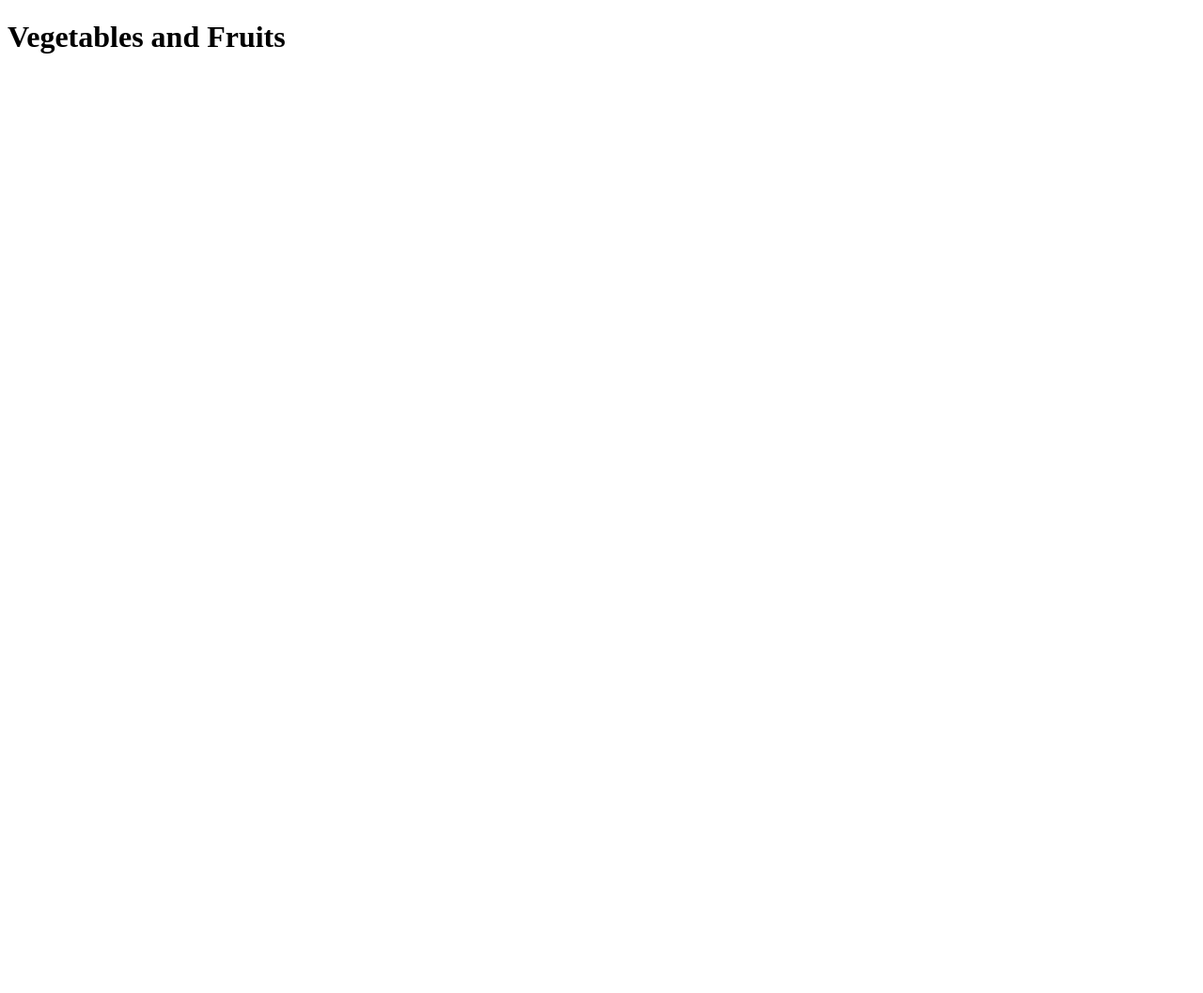
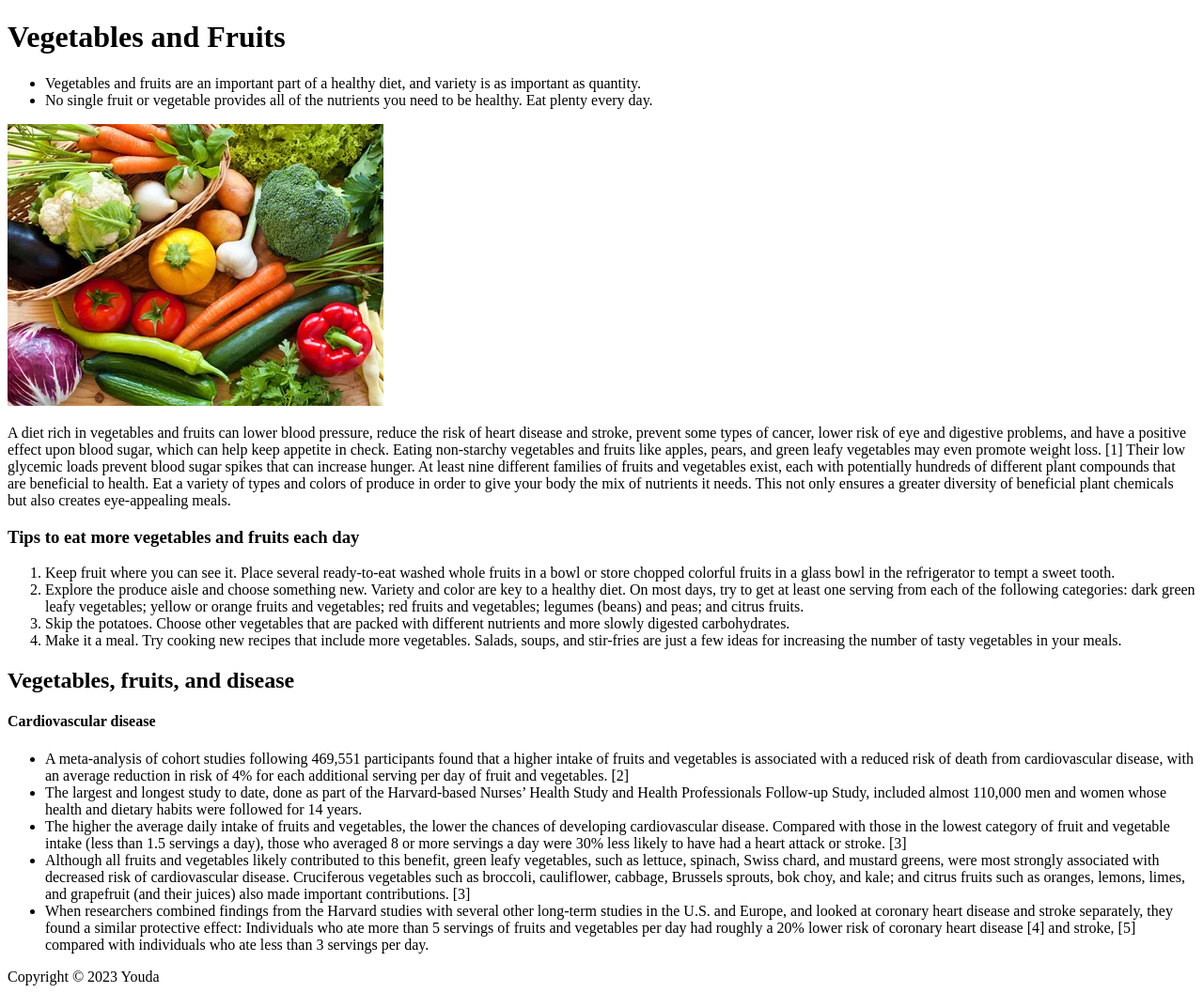
Before and after one commit to younes-damouna/youda-fsw-Assignment1, a plain HTML site: page index.html in a window 1280 px wide. Shown: the whole page at 94% size. Before the commit the page ends 800 px from the top, so only its background shows below. Drawn offline with Linux system fonts and the light colour scheme.

Commit message:
adding content

```diff
--- a/index.html
+++ b/index.html
@@ -1,5 +1,6 @@
 <!DOCTYPE html>
 <html lang="en">
+
 <head>
     <meta charset="UTF-8">
     <meta name="viewport" content="width=device-width, initial-scale=1.0">
@@ -7,24 +8,84 @@
     <link rel="shortcut icon" href="/assets/images/favicon.ico" type="image/x-icon">
     <title>Vegetables and Fruits</title>
 </head>
+
 <body>
     <!-- page header -->
     <header>
-        <h1>
+        <h1 class="header-title">
             Vegetables and Fruits
         </h1>
 
     </header>
 
 
-<!-- page body -->
-    <div>
+    <!-- page body -->
+    <div class="page-body">
+
+        <section class="general-info">
+            <ul>
+                <li>Vegetables and fruits are an important part of a healthy diet, and variety is as important as
+                    quantity.</li>
+                <li>No single fruit or vegetable provides all of the nutrients you need to be healthy. Eat plenty every
+                    day.</li>
+            </ul>
+            <img src="/assets/images/vegetables.jpg" alt="">
+        </section>
+        <section class="introduction">
+            <p>A diet rich in vegetables and fruits can lower blood pressure, reduce the risk of heart disease and
+                stroke, prevent some types of cancer, lower risk of eye and digestive problems, and have a positive
+                effect upon blood sugar, which can help keep appetite in check. Eating non-starchy vegetables and fruits
+                like apples, pears, and green leafy vegetables may even promote weight loss. [1] Their low glycemic
+                loads prevent blood sugar spikes that can increase hunger.
+
+                At least nine different families of fruits and vegetables exist, each with potentially hundreds of
+                different plant compounds that are beneficial to health. Eat a variety of types and colors of produce in
+                order to give your body the mix of nutrients it needs. This not only ensures a greater diversity of
+                beneficial plant chemicals but also creates eye-appealing meals.
+            </p>
+        </section>
+
+        <section class="tips">
+            <h3 class="tips-title">
+                Tips to eat more vegetables and fruits each day </h3>
+            <ol>
+                <li>Keep fruit where you can see it. Place several ready-to-eat washed whole fruits in a bowl or store chopped colorful fruits in a glass bowl in the refrigerator to tempt a sweet tooth.</li>
+                <li>Explore the produce aisle and choose something new. Variety and color are key to a healthy diet. On most days, try to get at least one serving from each of the following categories: dark green leafy vegetables; yellow or orange fruits and vegetables; red fruits and vegetables; legumes (beans) and peas; and citrus fruits.</li>
+                <li>Skip the potatoes. Choose other vegetables that are packed with different nutrients and more slowly digested carbohydrates.</li>
+           <li>Make it a meal. Try cooking new recipes that include more vegetables. Salads, soups, and stir-fries are just a few ideas for increasing the number of tasty vegetables in your meals.</li>
+            </ol>
+
+        </section>
+
+        <!-- diseases section -->
+        <section class="diseases-section">
+            <h2 class="section-title">Vegetables, fruits, and disease
+            </h2>
+
+            <section class="disease">
+                <h4 class="subtitle">
+                    Cardiovascular disease
+
+
+                </h4>
+                <ul>
+                    <li>A meta-analysis of cohort studies following 469,551 participants found that a higher intake of fruits and vegetables is associated with a reduced risk of death from cardiovascular disease, with an average reduction in risk of 4% for each additional serving per day of fruit and vegetables. [2]</li>
+                    <li>The largest and longest study to date, done as part of the Harvard-based Nurses’ Health Study and Health Professionals Follow-up Study, included almost 110,000 men and women whose health and dietary habits were followed for 14 years.</li>
+                    <li>The higher the average daily intake of fruits and vegetables, the lower the chances of developing cardiovascular disease. Compared with those in the lowest category of fruit and vegetable intake (less than 1.5 servings a day), those who averaged 8 or more servings a day were 30% less likely to have had a heart attack or stroke. [3]</li>
+                    <li>Although all fruits and vegetables likely contributed to this benefit, green leafy vegetables, such as lettuce, spinach, Swiss chard, and mustard greens, were most strongly associated with decreased risk of cardiovascular disease. Cruciferous vegetables such as broccoli, cauliflower, cabbage, Brussels sprouts, bok choy, and kale; and citrus fruits such as oranges, lemons, limes, and grapefruit (and their juices) also made important contributions. [3]</li>
+                    <li>When researchers combined findings from the Harvard studies with several other long-term studies in the U.S. and Europe, and looked at coronary heart disease and stroke separately, they found a similar protective effect: Individuals who ate more than 5 servings of fruits and vegetables per day had roughly a 20% lower risk of coronary heart disease [4] and stroke, [5] compared with individuals who ate less than 3 servings per day.</li>
+                </ul>
+            </section>
+        </section>
 
     </div>
 
 
     <!-- page footer -->
-    <footer></footer>
+    <footer>
+        Copyright © 2023 Youda
+    </footer>
 
 </body>
+
 </html>
```
Also changed, not shown: assets/images/vegetables.jpg (added).
